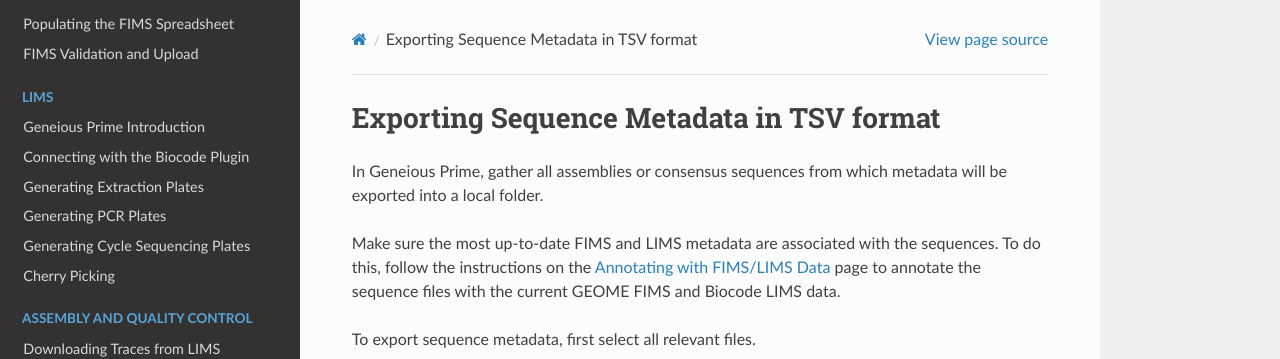
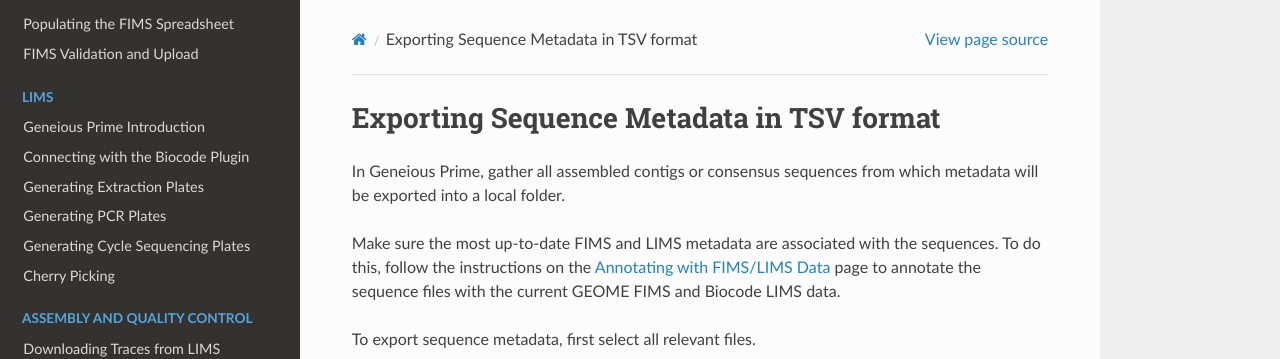
Before and after one commit to SIBarcodeNetwork/ReadtheDocsMaster, a Sphinx documentation site: the page built from Docs/exporting_metadata.rst, in a window 1280 px wide and 900 px high. Shown: the top 359 px of the window. Built offline with Sphinx 7.4.7 and the Read the Docs theme 2.0.0, drawn with Linux system fonts in a browser that asks for light colours.

Commit message:
Update exporting_metadata.rst

```diff
--- a/Docs/exporting_metadata.rst
+++ b/Docs/exporting_metadata.rst
@@ -3,7 +3,7 @@
 Exporting Sequence Metadata in TSV format
 ==========================================
 
-In Geneious Prime, gather all assemblies or consensus sequences from which metadata will be exported into a local folder.
+In Geneious Prime, gather all assembled contigs or consensus sequences from which metadata will be exported into a local folder.
 
 Make sure the most up-to-date FIMS and LIMS metadata are associated with the sequences. To do this, follow the instructions on the :ref:`Annotating_FIMS_LIMS-link` page to annotate the sequence files with the current GEOME FIMS and Biocode LIMS data.
 
```
